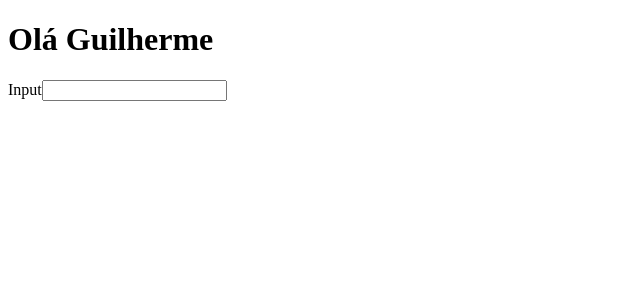
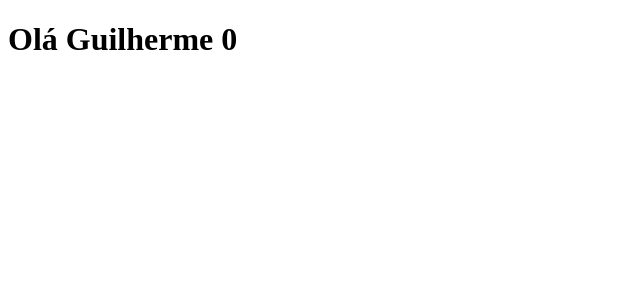
Before and after one commit to guiireal/reactjs-ninja, a React (Create React App) app in the folder sessao_3/: page / in a window 1280 px wide. Shown: the top 300 px of the page, without its empty margins (0-640 px from the left). Built offline with nearby package versions, Linux system fonts and the light colour scheme; the HTML template or start-up script is replaced by a standard one.

Commit message:
Passando dados via props

```diff
--- a/sessao_3/src/App.js
+++ b/sessao_3/src/App.js
@@ -5,9 +5,8 @@ import Title from './Title';
 const App = () => {
     return (
         <div className='container'>
-            <Title name='Guilherme'/>
-            <label htmlFor="input" data-label='Label'>Input</label>
-            <input type="text" id='input' aria-hidden={true}/>
+            <Title name='Guilherme' lastName={0}/>
+
         </div>
     );
 }
--- a/sessao_3/src/Title.js
+++ b/sessao_3/src/Title.js
@@ -3,8 +3,14 @@ import React, { Component } from 'react';
 
 class Title extends Component {
 
+    static defaultProps = {
+       name: 'Desconhecido',
+       lastName: 'Sem Sobrenome'
+
+    }
+
     render() {
-        return <h1>Olá {this.props.name}</h1>;
+        return <h1>Olá {`${this.props.name} ${this.props.lastName}`}</h1>;
     }
 }
 
```
